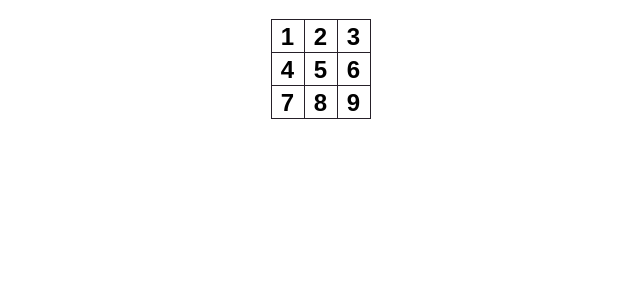
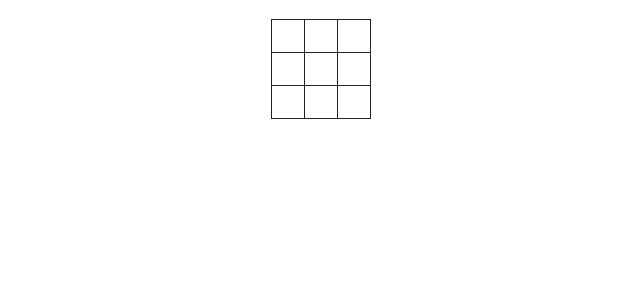
Before and after one commit to LuckyRathore911/Triweb-Learning, a React (Create React App) app in the folder Projects/tic-tac-toe/: page / in a window 1280 px wide. Shown: the top 300 px of the page, without its empty margins (320-960 px from the left). Built offline with nearby package versions, Linux system fonts and the light colour scheme.

Commit message:
used useState hook to maintain state of whether a square is clicked or not

```diff
--- a/Projects/tic-tac-toe/src/App.js
+++ b/Projects/tic-tac-toe/src/App.js
@@ -1,28 +1,39 @@
-function Square({ value }) {
+import { useState } from "react";
+
+function Square() {
+  const [value, setValue] = useState(null);
+
+  function handleClick() {
+    setValue("X");
+    console.log("X");
+  }
   return (
     <>
-      <button className="square">{value}</button>
+      <button className="square" onClick={handleClick}>
+        {value}
+      </button>
     </>
   );
 }
 
 export default function Board() {
+
   return (
     <>
       <div className="board-row">
-        <Square value="1" />
-        <Square value="2" />
-        <Square value="3" />
+        <Square />
+        <Square />
+        <Square />
       </div>
       <div className="board-row">
-        <Square value="4" />
-        <Square value="5" />
-        <Square value="6" />
+        <Square />
+        <Square />
+        <Square />
       </div>
       <div className="board-row">
-        <Square value="7" />
-        <Square value="8" />
-        <Square value="9" />
+        <Square />
+        <Square />
+        <Square />
       </div>
     </>
   );
```
